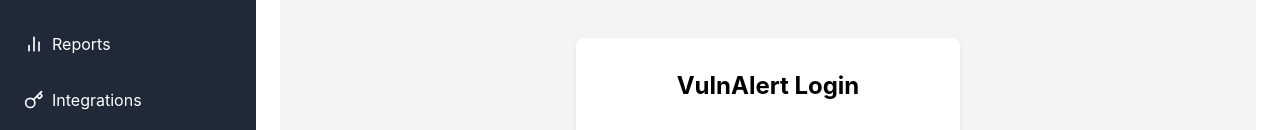
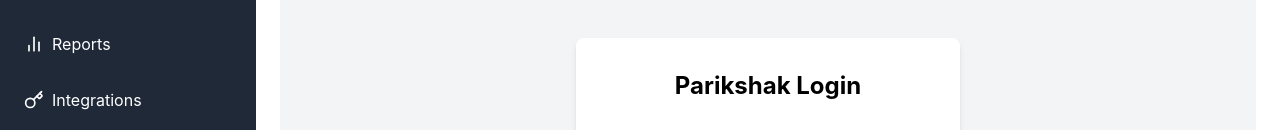
Before and after one commit to RohanRPM/VulnAlert, a React (Create React App) app: page / in a window 1280 px wide. Shown: the part 276-406 px from the top of the page. Built offline with nearby package versions, Linux system fonts and the light colour scheme.

Commit message:
Changed name to Parikshak

```diff
--- a/src/components/LoginPage.js
+++ b/src/components/LoginPage.js
@@ -49,7 +49,7 @@
 //   return (
 //     <div className="min-h-screen flex items-center justify-center bg-gray-100">
 //       <div className="bg-white p-8 rounded-lg shadow-md w-96">
-//         <h2 className="text-2xl font-bold mb-6 text-center">VulnAlert Login</h2>
+//         <h2 className="text-2xl font-bold mb-6 text-center">Parikshak Login</h2>
 
 //         {error && <div className="text-red-500 mb-4">{error}</div>}
 
@@ -103,7 +103,7 @@
   return (
     <div className="min-h-screen flex items-center justify-center bg-gray-100">
       <div className="bg-white p-8 rounded-lg shadow-md w-96">
-        <h2 className="text-2xl font-bold mb-6 text-center">VulnAlert Login</h2>
+        <h2 className="text-2xl font-bold mb-6 text-center">Parikshak Login</h2>
         {!showMFA ? (
           <form
             onSubmit={(e) => {
```
